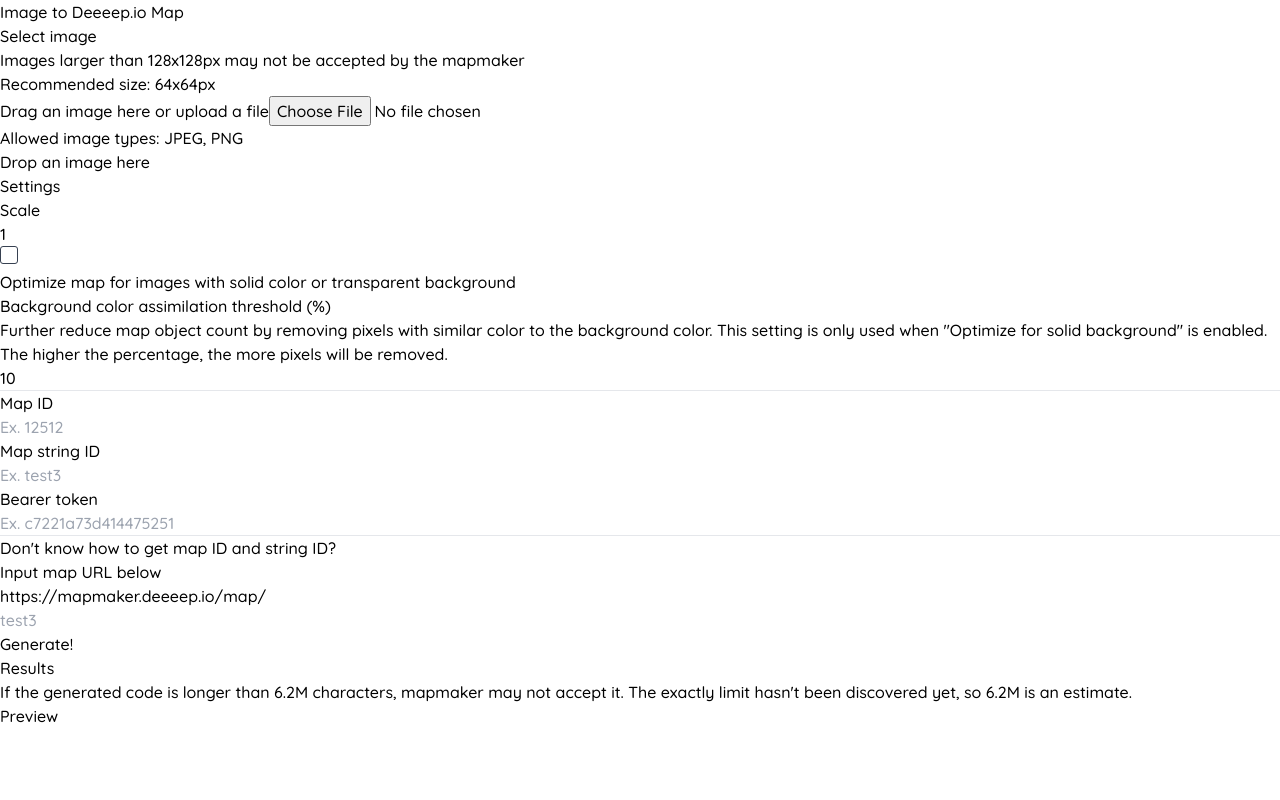
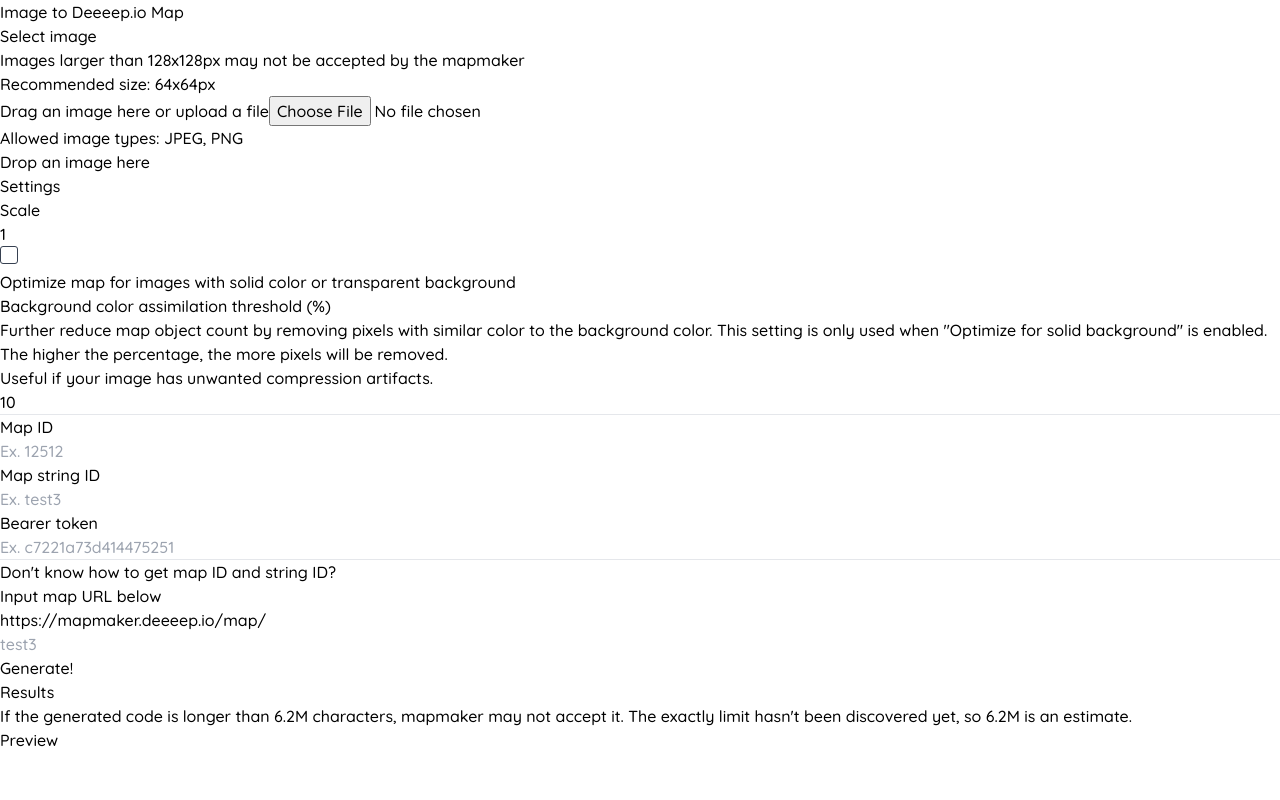
Before and after one commit to blockyfish-client/mapmaker-image-paste, a Next.js app: page / in a window 1280 px wide. Shown: the top 800 px of the page. Built offline with nearby package versions, Linux system fonts and the light colour scheme.

Commit message:
add detail about image compression artifact

```diff
--- a/app/page.jsx
+++ b/app/page.jsx
@@ -163,6 +163,7 @@
 							Further reduce map object count by removing pixels with similar color to the background color. This setting is only used when "Optimize for solid background" is enabled.
 							The higher the percentage, the more pixels will be removed.
 						</p>
+						<p className="text-sm text-secondary-text">Useful if your image has unwanted compression artifacts.</p>
 						<input
 							type="text"
 							placeholder="10"
```
